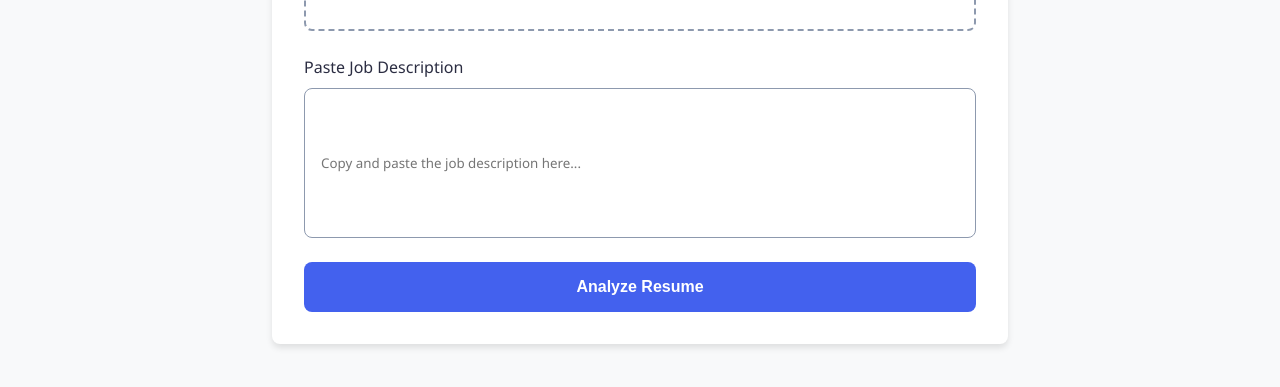
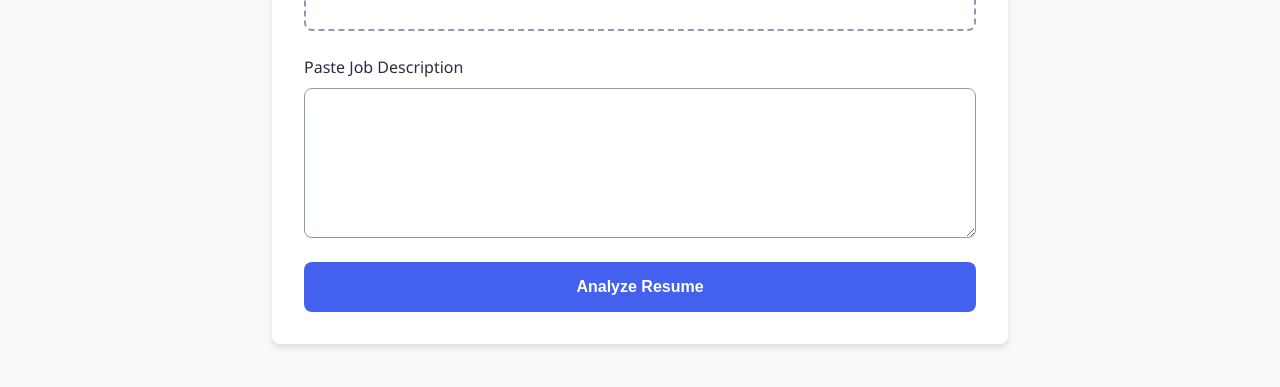
Before and after one commit to DilyanaKom/resume-agent-ollama, a website: page public/index.html in a window 1280 px wide. Shown: the part 519-906 px from the top of the page. Drawn offline with Linux system fonts and the light colour scheme.

Commit message:
Update text area for job description in form

```diff
--- a/public/index.html
+++ b/public/index.html
@@ -31,7 +31,7 @@
 
       <div class="form-group">
         <label for="jobDescription">Paste Job Description</label>
-        <input type="text" id="jobDescription" name="job" placeholder="Copy and paste the job description here..." required>
+        <textarea type="text" id="jobDescription" name="job" placeholder="Copy and paste the job description here..." required> </textarea>
       </div>
 
       <button type="submit">Analyze Resume</button>
```
